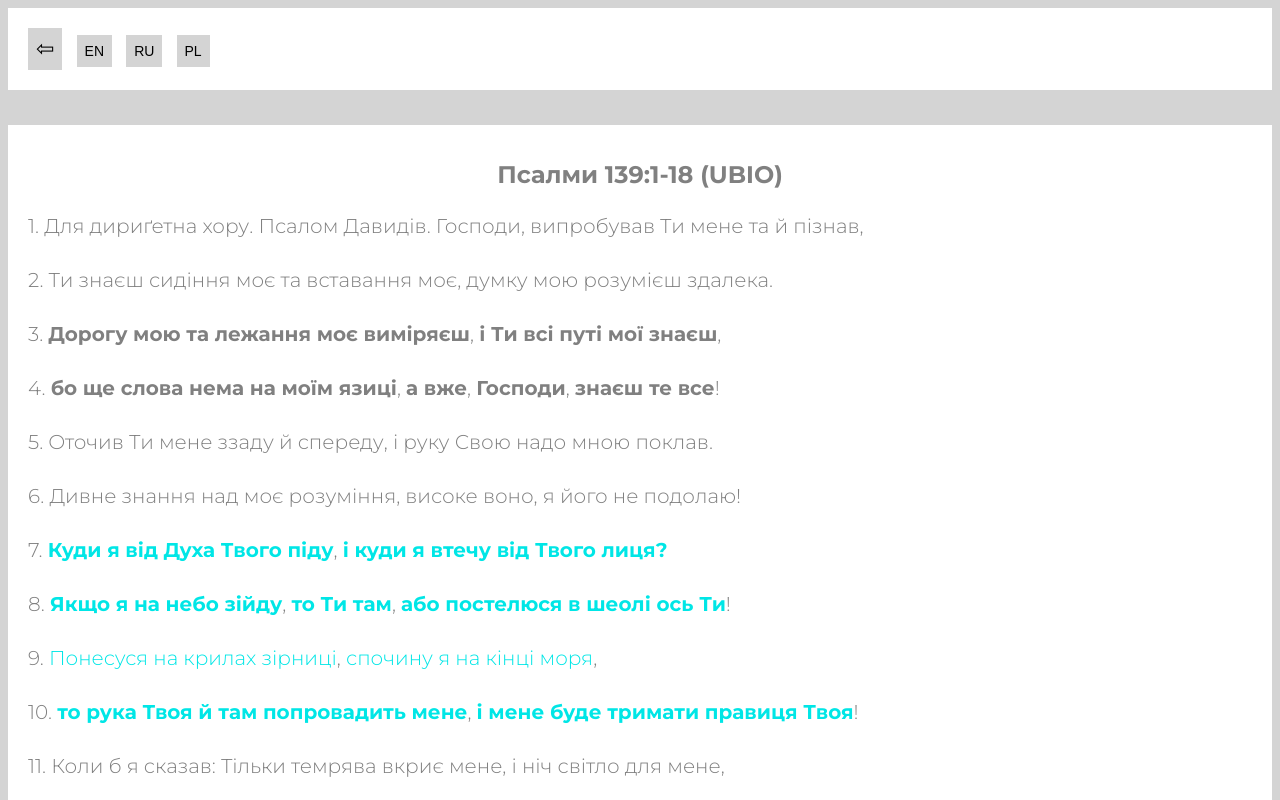
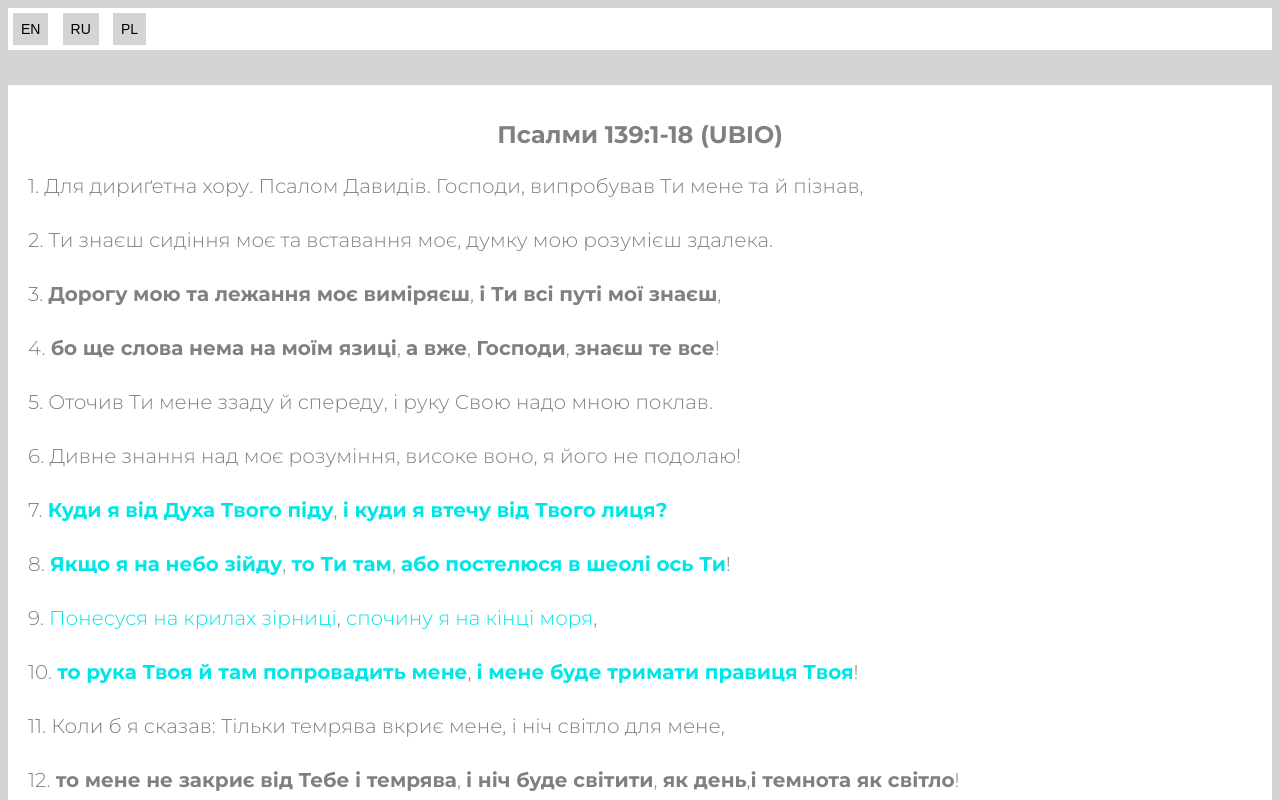
Before and after one commit to Mr-Front-End-dev/Bible-Verses-white-grey--UA--, a plain HTML site: page index.html in a window 1280 px wide. Shown: the top 800 px of the page. Drawn offline with Linux system fonts and the light colour scheme.

Commit message:
arrow-back link deleted

```diff
--- a/index.html
+++ b/index.html
@@ -12,8 +12,6 @@
 </head>
 <body class="body">
   <main class="main">
-    <section class="section">
-      <button class="section__button"><a class="section__button--link" href="https://mr-front-end-dev.github.io/Bible-Verses-Psalms--UA/"><span class="section__button--size">&#x21e6;</span></a></button>
       <button class="section__button"><a class="section__button--link" href="https://mr-front-end-dev.github.io/Bible-Verses-white-grey--EN/">EN</a></button>
       <button class="section__button"><a class="section__button--link" href="https://mr-front-end-dev.github.io/Bible-Verses-white-grey--RU/">RU</a></button>
       <button class="section__button"><a class="section__button--link" href="https://mr-front-end-dev.github.io/Bible-Verses-white-grey--PL/">PL</a></button>
```
